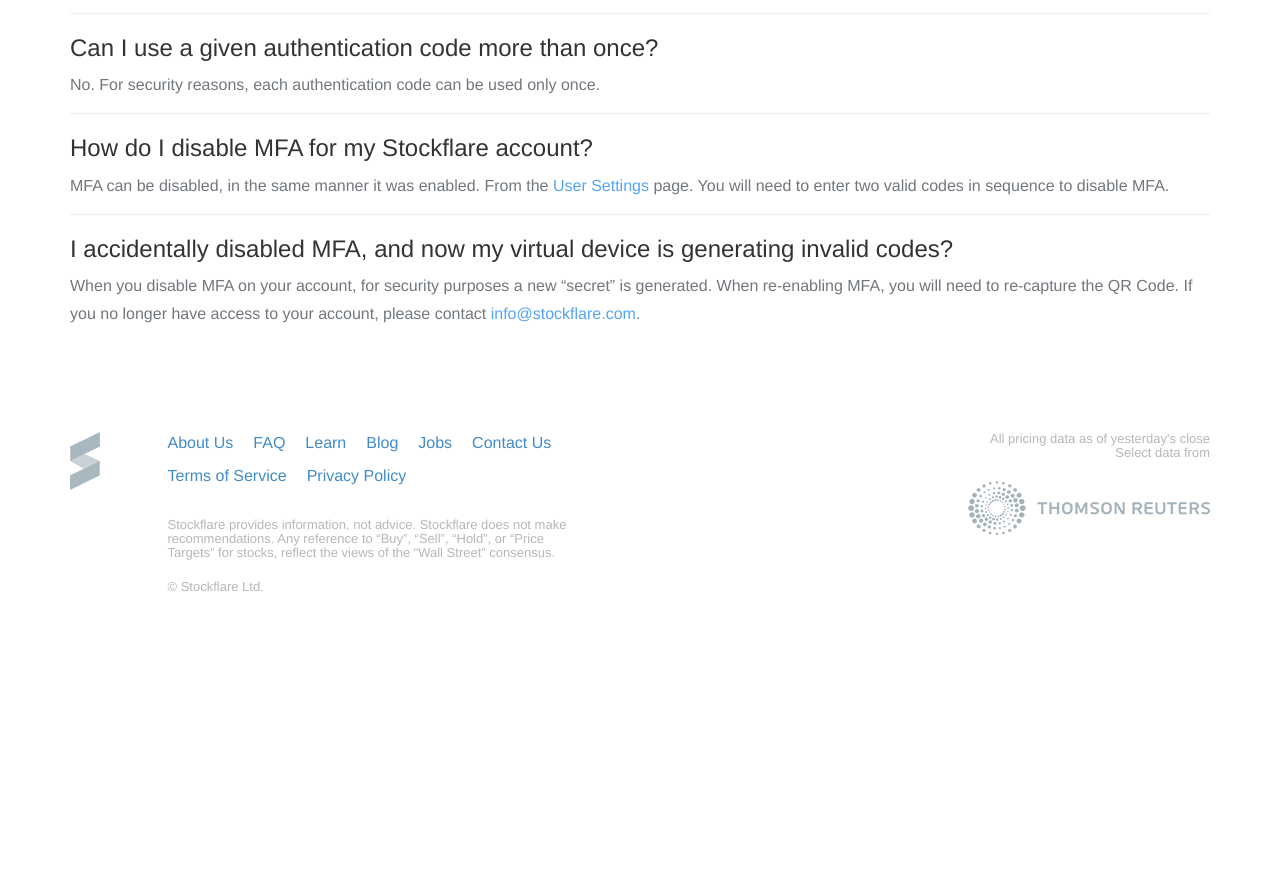
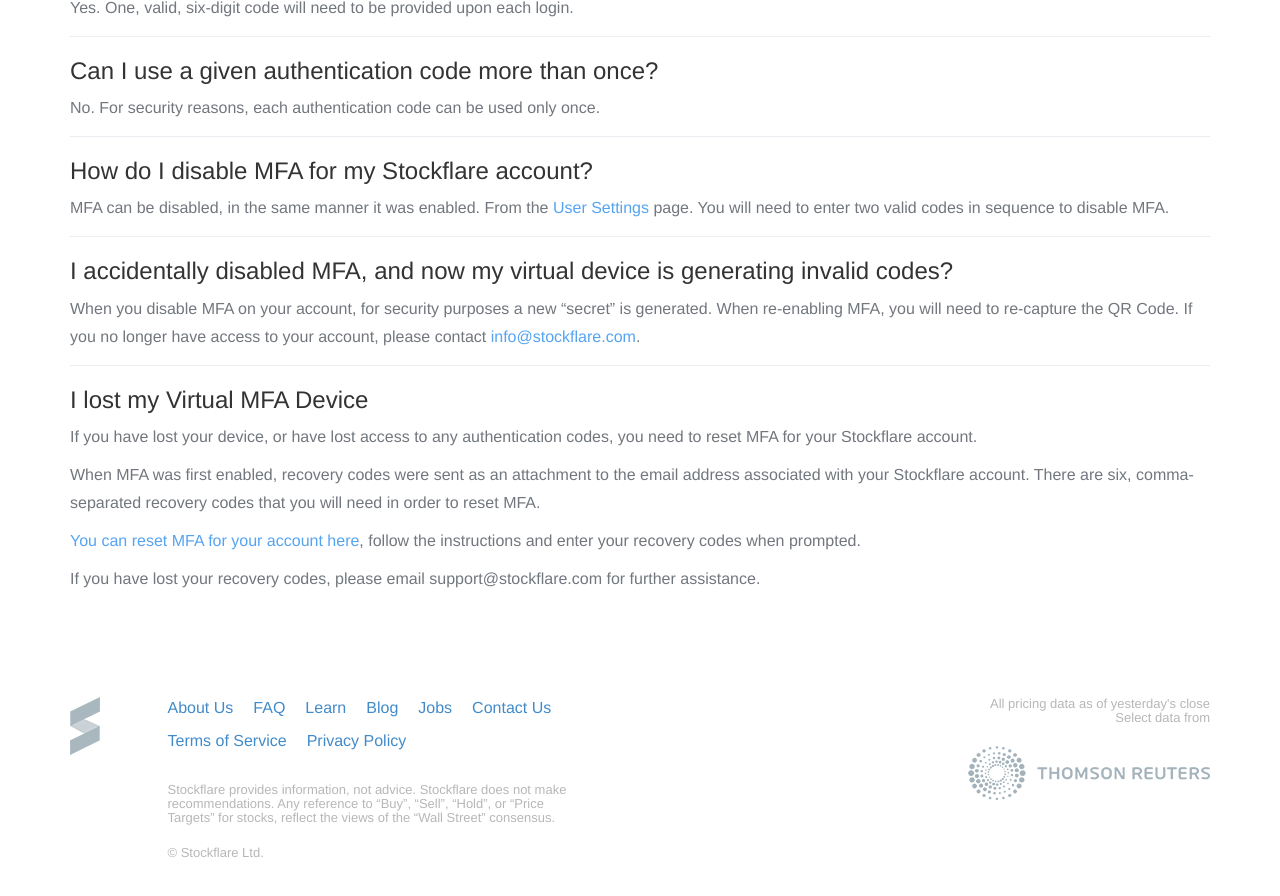
Before and after one commit to Stockflare/pages, a Jekyll site: the page built from mfa/index.markdown, in a window 1280 px wide and 900 px high, scrolled down 2443 px. Shown: the top 896 px of the window. Built offline with Jekyll 4.4.1, drawn with Linux system fonts in a browser that asks for light colours; nearby versions of some CDN libraries; before the commit the page ends 3078 px from its top, so only the background shows below that; some of the changed text lies outside the part shown.

Commit message:
Added MFA recovery faq

```diff
--- a/mfa/index.markdown
+++ b/mfa/index.markdown
@@ -28,6 +28,7 @@
   <li><a href="#can-i-use-a-given-authentication">Can I use a given authentication code more than once?</a></li>
   <li><a href="#how-do-i-disable-mfa-for-my-stockflare-account">How do I disable MFA for my Stockflare account?</a></li>
   <li><a href="#i-accidentally-disabled-mfa">I accidentally disabled MFA, and now my virtual device is generating invalid codes?</a></li>
+  <li><a href="#i-lost-my-virtual-mfa-device">I lost my Virtual MFA Device</a></li>
 </ul>
 
 ---
@@ -146,3 +147,16 @@
 
 ### I accidentally disabled MFA, and now my virtual device is generating invalid codes?
 When you disable MFA on your account, for security purposes a new "secret" is generated. When re-enabling MFA, you will need to re-capture the QR Code. If you no longer have access to your account, please contact [info@stockflare.com](info@stockflare.com).
+
+---
+
+<a class="faq" name="i-lost-my-virtual-mfa-device"></a>
+
+### I lost my Virtual MFA Device
+If you have lost your device, or have lost access to any authentication codes, you need to reset MFA for your Stockflare account.
+
+When MFA was first enabled, recovery codes were sent as an attachment to the email address associated with your Stockflare account. There are six, comma-separated recovery codes that you will need in order to reset MFA.
+
+[You can reset MFA for your account here](https://stockflare.com/mfa/reset), follow the instructions and enter your recovery codes when prompted.
+
+If you have lost your recovery codes, please email support@stockflare.com for further assistance.
```
